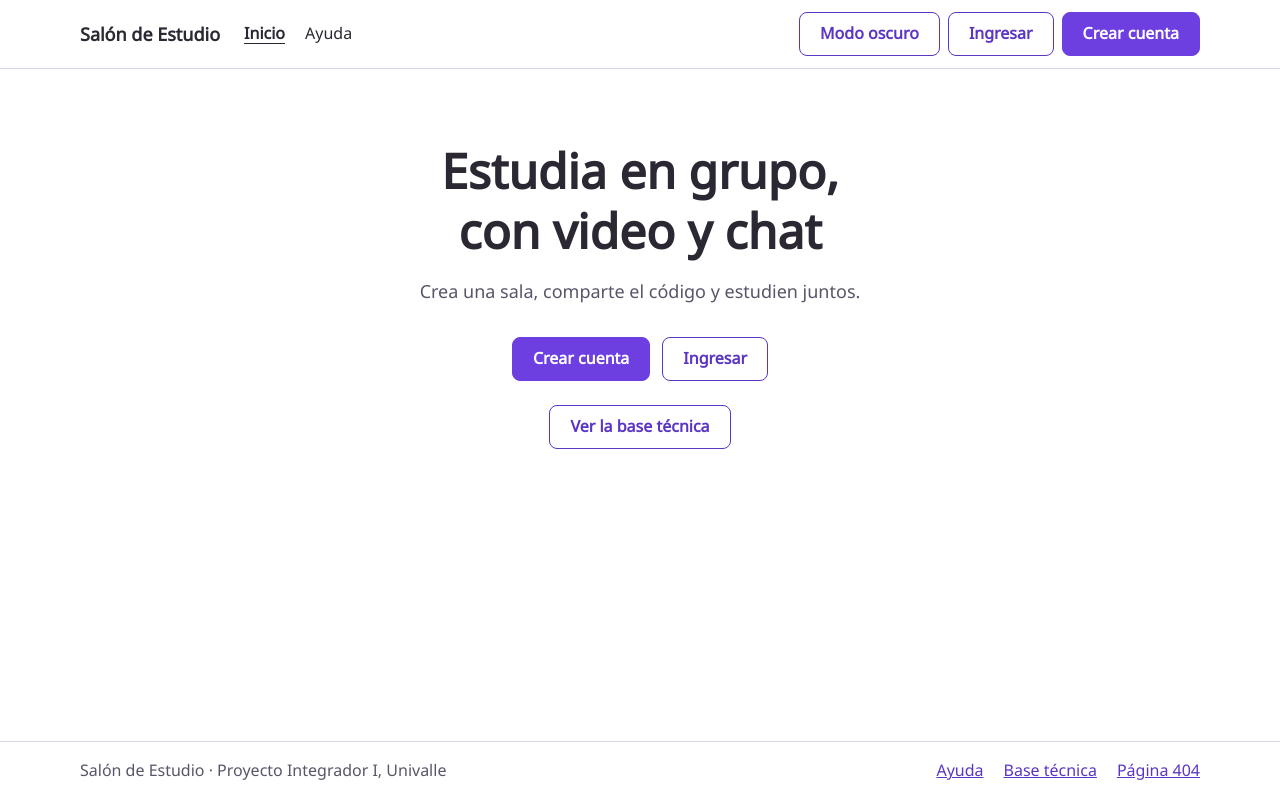
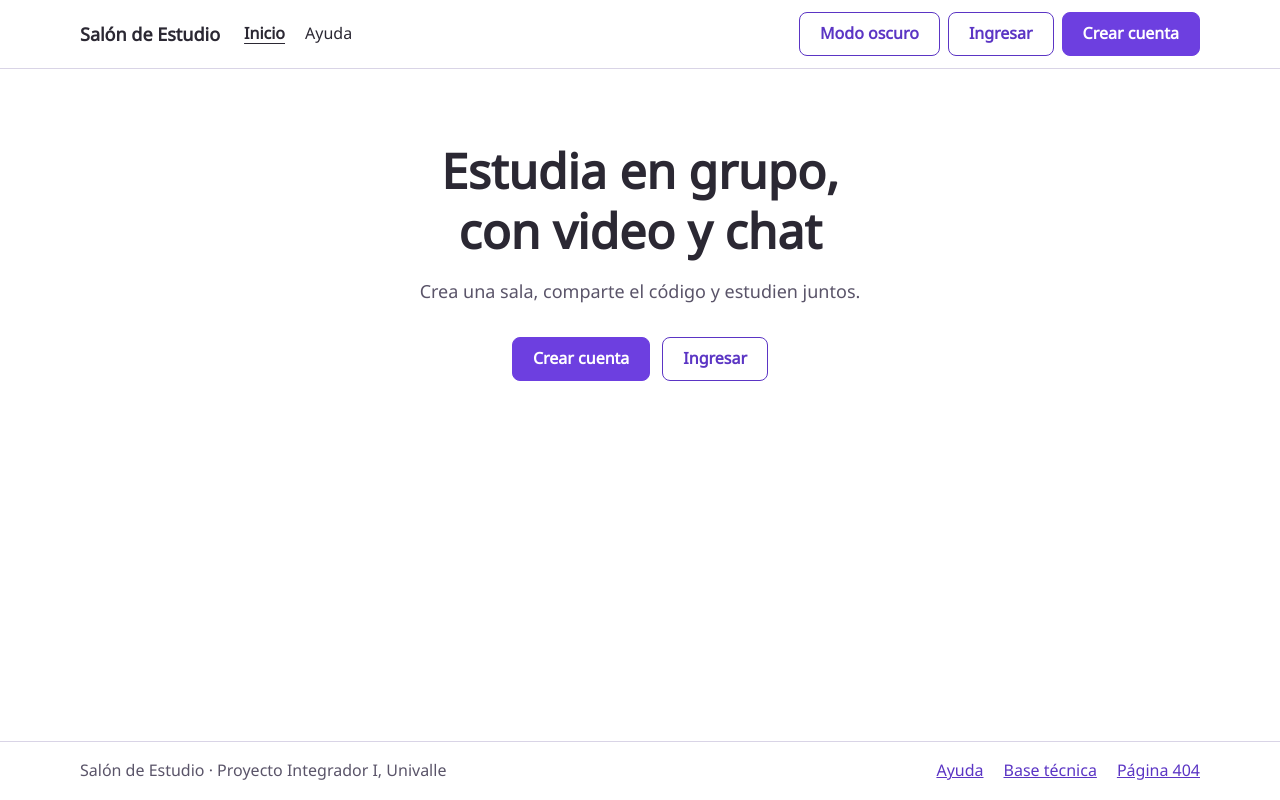
Before and after one commit to miniproyecto-2-pi-1/frontend, a React (Vite) app: page / in a window 1280 px wide. Built offline with nearby package versions, Linux system fonts and the light colour scheme; no server answers.

Commit message:
fix: quitar el botón Ver la base técnica del Inicio (TS-00)

```diff
--- a/src/pages/Inicio.tsx
+++ b/src/pages/Inicio.tsx
@@ -17,11 +17,6 @@ export function Inicio() {
           Ingresar
         </Link>
       </div>
-      <p className="mt-6">
-        <Link to="/base-tecnica" className="btn-secundario">
-          Ver la base técnica
-        </Link>
-      </p>
     </section>
   );
 }
```
Also changed, not shown: 1 other file (tests, documents, lock files or other folders).
